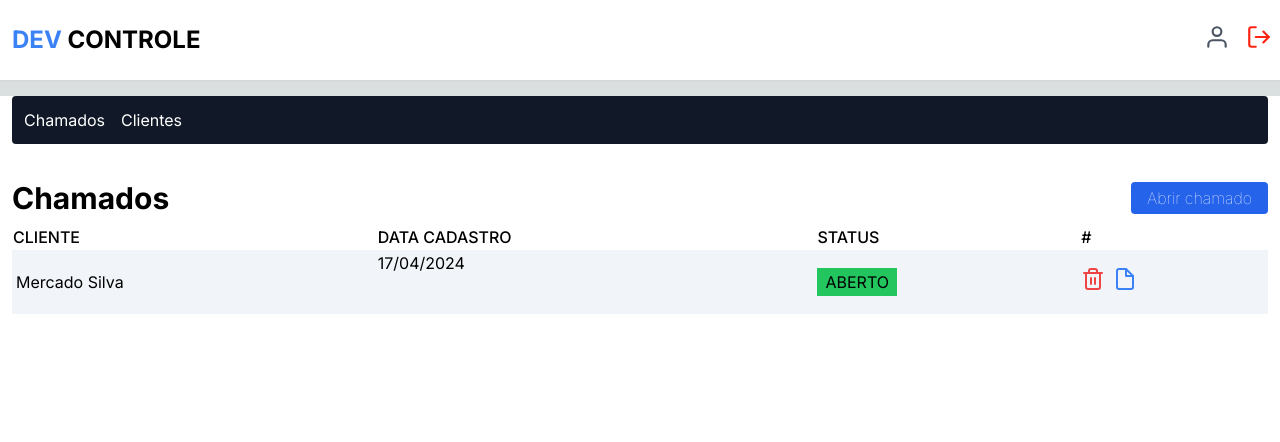
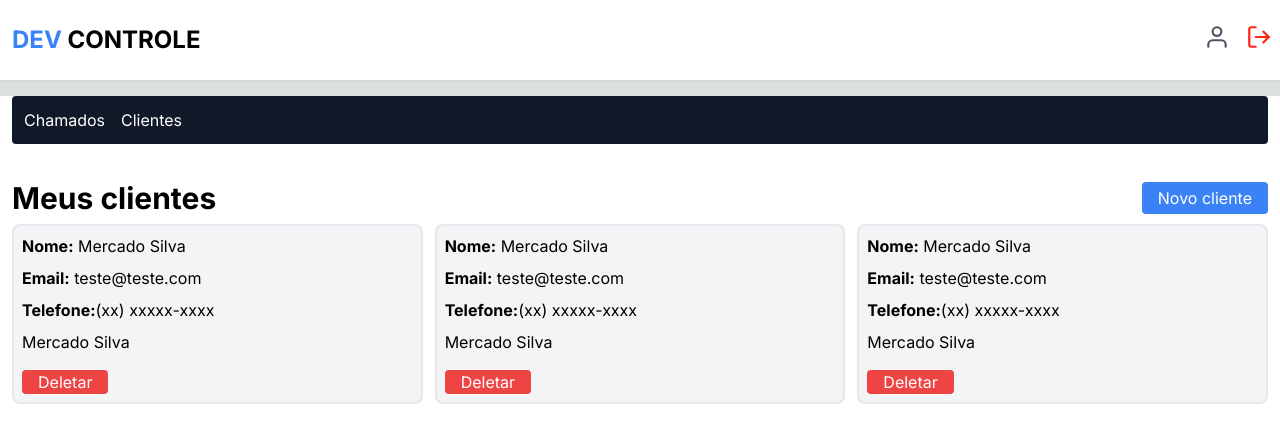
Before and after one commit to igorsantos13/devcontrole, a Next.js app: page /dashboard/customer in a window 1280 px wide. Shown: the top 442 px of the page. Built offline with nearby package versions, Linux system fonts and the light colour scheme; no server answers; sample sign-in values are in the browser's storage.

Commit message:
feat: added customer page; fix: tickets moved to dashboard by default

```diff
--- /dev/null
+++ b/src/app/dashboard/components/cardcustomer/index.tsx
@@ -0,0 +1,24 @@
+import React from "react";
+
+export default function CardCustomer() {
+  return (
+    <article className="flex flex-col bg-gray-100 border-2 p-2 rounded-lg gap-2 hover:scale-105">
+      <h2 className="text-black">
+        <a className="font-bold text-black">Nome:</a> Mercado Silva
+      </h2>
+      <h2 className="text-black">
+        <a className="font-bold text-black">Email:</a> teste@teste.com
+      </h2>
+      <h2 className="text-black">
+        <a className="font-bold text-black">Telefone:</a>(xx) xxxxx-xxxx
+      </h2>
+      <h2 className="text-black">
+        <a className="font-bold text-black"></a> Mercado Silva
+      </h2>
+
+      <button className="bg-red-500 px-4 rounded text-white mt-2 self-start">
+        Deletar
+      </button>
+    </article>
+  );
+}
--- a/src/app/dashboard/components/tickets/index.tsx
+++ b/src/app/dashboard/components/tickets/index.tsx
@@ -6,7 +6,7 @@ export default function TicketItem() {
     <>
       <tr className="border-b-2 border-b-slate-200 h-16 last:border-b-0 bg-slate-100 hover:bg-gray-200 duration-200">
         <td className=" text-black pl-1">Mercado Silva</td>
-        <td className=" text-black hidden sm:block">17/04/2024</td>
+        <td className=" text-black hidden pl-1 my-4 sm:block">17/04/2024</td>
         <td className="">
           <span className="bg-green-500 px-2 py-1">ABERTO</span>
         </td>
--- /dev/null
+++ b/src/app/dashboard/customer/new/page.tsx
@@ -0,0 +1,5 @@
+import React from "react";
+
+export default function NewCustomer() {
+  return <div>NewCustomer</div>;
+}
--- a/src/app/dashboard/customer/page.tsx
+++ b/src/app/dashboard/customer/page.tsx
@@ -5,6 +5,7 @@ import { authOptions } from "@/lib/auth";
 import { Container } from "@/components/container";
 import Link from "next/link";
 import TicketItem from "../components/tickets";
+import CardCustomer from "../components/cardcustomer";
 
 export default async function Customer() {
   const session = await getServerSession(authOptions);
@@ -16,28 +17,19 @@ export default async function Customer() {
     <Container>
       <main className="mt-9 mb-2">
         <div className="flex items-center justify-between">
-          <span className="text-black text-3xl font-bold">Chamados</span>
-          <Link href={"/dashboard/new"} />
-          <button className="bg-blue-600 px-4 py-1 text-white font-thin rounded">
-            Abrir chamado
-          </button>
+          <h1 className="text-3xl font-bold text-black">Meus clientes</h1>
+          <Link
+            href="/dashboard/customer/new"
+            className="bg-blue-500 text-white px-4 py-1 rounded"
+          >
+            Novo cliente
+          </Link>
         </div>
-
-        <table className="min-w-full my-2">
-          <thead>
-            <tr>
-              <th className="text-black font-medium text-left">CLIENTE</th>
-              <th className="text-black font-medium text-left hidden sm:block">
-                DATA CADASTRO
-              </th>
-              <th className="text-black font-medium text-left">STATUS</th>
-              <th className="text-black font-medium text-left">#</th>
-            </tr>
-          </thead>
-          <tbody>
-            <TicketItem />
-          </tbody>
-        </table>
+        <section className="grid grid-cols-1 sm:grid-cols-2 lg:grid-cols-3 gap-3 mt-2">
+          <CardCustomer />
+          <CardCustomer />
+          <CardCustomer />
+        </section>
       </main>
     </Container>
   );
--- a/src/app/dashboard/page.tsx
+++ b/src/app/dashboard/page.tsx
@@ -3,6 +3,8 @@ import { Container } from "@/components/container";
 import { authOptions } from "@/lib/auth";
 import { redirect } from "next/navigation";
 import { getServerSession } from "next-auth";
+import Link from "next/link";
+import TicketItem from "./components/tickets";
 
 async function Dashboard() {
   const session = await getServerSession(authOptions);
@@ -13,7 +15,31 @@ async function Dashboard() {
 
   return (
     <Container>
-      <h1>Página dashboard</h1>
+      <main className="mt-9 mb-2">
+        <div className="flex items-center justify-between">
+          <span className="text-black text-3xl font-bold">Chamados</span>
+          <Link href={"/dashboard/new"} />
+          <button className="bg-blue-600 px-4 py-1 text-white font-thin rounded">
+            Abrir chamado
+          </button>
+        </div>
+
+        <table className="min-w-full my-2">
+          <thead>
+            <tr>
+              <th className="text-black font-medium text-left">CLIENTE</th>
+              <th className="text-black font-medium text-left hidden sm:block">
+                DATA CADASTRO
+              </th>
+              <th className="text-black font-medium text-left">STATUS</th>
+              <th className="text-black font-medium text-left">#</th>
+            </tr>
+          </thead>
+          <tbody>
+            <TicketItem />
+          </tbody>
+        </table>
+      </main>
     </Container>
   );
 }
```
